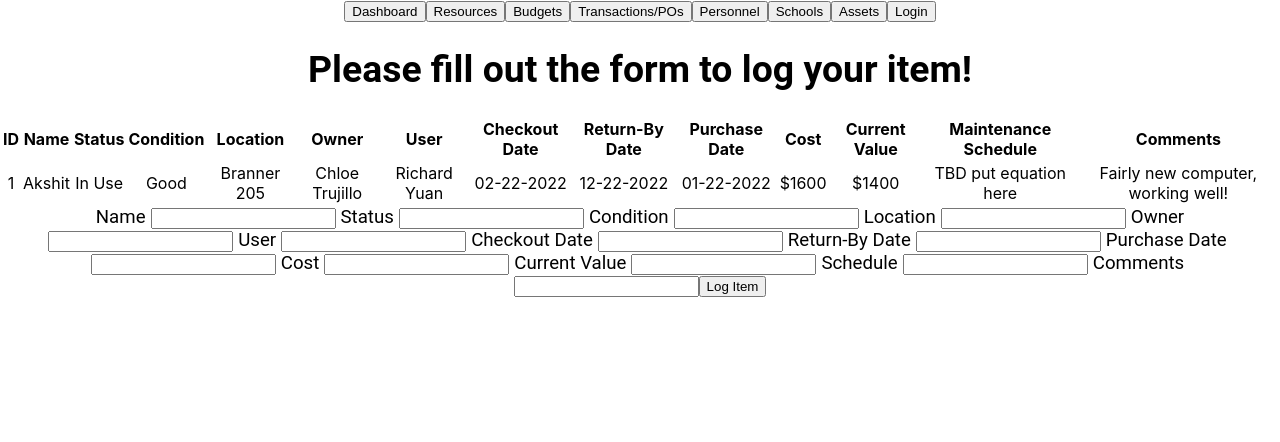
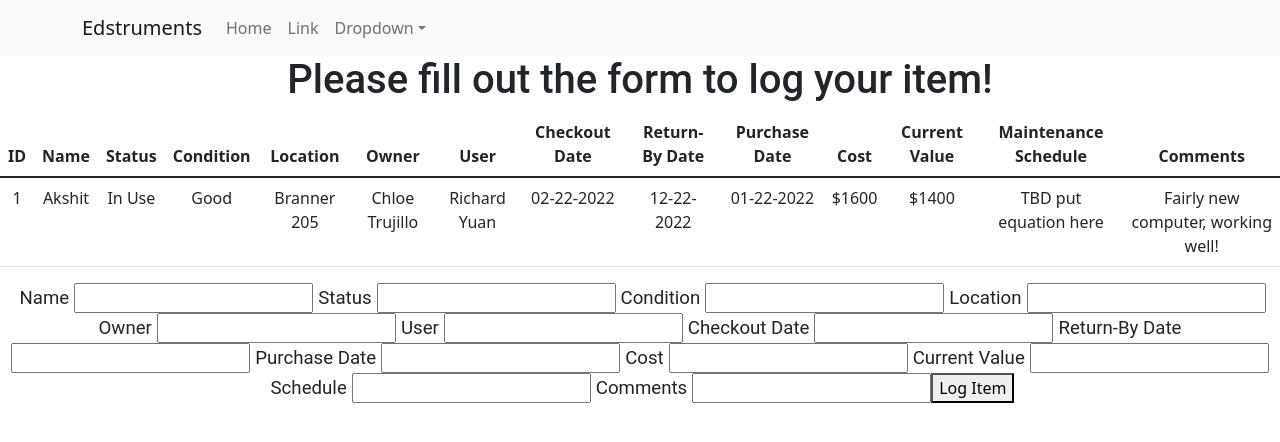
Before and after one commit to cs52-2022/edstruments, a React (Create React App) app in the folder edstruments/: page / in a window 1280 px wide. Shown: the top 442 px of the page. Built offline with nearby package versions, Linux system fonts and the light colour scheme.

Commit message:
replaced previous navbar with Bootstrap navbar + deleted unnecessary import statements

```diff
--- a/edstruments/package.json
+++ b/edstruments/package.json
@@ -3,10 +3,13 @@
   "version": "0.1.0",
   "private": true,
   "dependencies": {
+    "@material-ui/core": "^4.12.4",
     "@testing-library/jest-dom": "^5.16.4",
     "@testing-library/react": "^13.0.1",
     "@testing-library/user-event": "^13.5.0",
+    "bootstrap": "^5.1.3",
     "react": "^18.0.0",
+    "react-bootstrap": "^2.3.1",
     "react-dom": "^18.0.0",
     "react-scripts": "5.0.1",
     "web-vitals": "^2.1.4"
--- a/edstruments/src/App.js
+++ b/edstruments/src/App.js
@@ -1,108 +1,31 @@
 import './App.css';
 import TableData from './table';
+import * as React from "react";
+import * as ReactDOM from "react-dom";
+import { Navbar, Container, Nav, NavDropdown } from 'react-bootstrap';
 
 function App() {
   return (
     <div className="App">
-      <div class="mdc-tab-bar" role="tablist">
-        <div class="mdc-tab-scroller">
-          <div class="mdc-tab-scroller__scroll-area">
-            <div class="mdc-tab-scroller__scroll-content">
-              {/* INSERT LOGO HERE */}
-              <button class="mdc-tab mdc-tab--active" role="tab" aria-selected="true" tabindex="0">
-                <span class="mdc-tab__content">
-                  <span class="mdc-tab__icon material-icons" aria-hidden="true"></span>
-                  <span class="mdc-tab__text-label">Dashboard</span>
-                </span>
-                <span class="mdc-tab-indicator mdc-tab-indicator--active">
-                  <span class="mdc-tab-indicator__content mdc-tab-indicator__content--underline"></span>
-                </span>
-                <span class="mdc-tab__ripple"></span>
-              </button>
-
-              <button class="mdc-tab mdc-tab--active" role="tab" aria-selected="true" tabindex="0">
-                <span class="mdc-tab__content">
-                  <span class="mdc-tab__icon material-icons" aria-hidden="true"></span>
-                  <span class="mdc-tab__text-label">Resources</span>
-                </span>
-                <span class="mdc-tab-indicator mdc-tab-indicator--active">
-                  <span class="mdc-tab-indicator__content mdc-tab-indicator__content--underline"></span>
-                </span>
-                <span class="mdc-tab__ripple"></span>
-              </button>
-
-              <button class="mdc-tab mdc-tab--active" role="tab" aria-selected="true" tabindex="0">
-                <span class="mdc-tab__content">
-                  <span class="mdc-tab__icon material-icons" aria-hidden="true"></span>
-                  <span class="mdc-tab__text-label">Budgets</span>
-                </span>
-                <span class="mdc-tab-indicator mdc-tab-indicator--active">
-                  <span class="mdc-tab-indicator__content mdc-tab-indicator__content--underline"></span>
-                </span>
-                <span class="mdc-tab__ripple"></span>
-              </button>
-
-              <button class="mdc-tab mdc-tab--active" role="tab" aria-selected="true" tabindex="0">
-                <span class="mdc-tab__content">
-                  <span class="mdc-tab__icon material-icons" aria-hidden="true"></span>
-                  <span class="mdc-tab__text-label">Transactions/POs</span>
-                </span>
-                <span class="mdc-tab-indicator mdc-tab-indicator--active">
-                  <span class="mdc-tab-indicator__content mdc-tab-indicator__content--underline"></span>
-                </span>
-                <span class="mdc-tab__ripple"></span>
-              </button>
-
-              <button class="mdc-tab mdc-tab--active" role="tab" aria-selected="true" tabindex="0">
-                <span class="mdc-tab__content">
-                  <span class="mdc-tab__icon material-icons" aria-hidden="true"></span>
-                  <span class="mdc-tab__text-label">Personnel</span>
-                </span>
-                <span class="mdc-tab-indicator mdc-tab-indicator--active">
-                  <span class="mdc-tab-indicator__content mdc-tab-indicator__content--underline"></span>
-                </span>
-                <span class="mdc-tab__ripple"></span>
-              </button>
-
-              <button class="mdc-tab mdc-tab--active" role="tab" aria-selected="true" tabindex="0">
-                <span class="mdc-tab__content">
-                  <span class="mdc-tab__icon material-icons" aria-hidden="true"></span>
-                  <span class="mdc-tab__text-label">Schools</span>
-                </span>
-                <span class="mdc-tab-indicator mdc-tab-indicator--active">
-                  <span class="mdc-tab-indicator__content mdc-tab-indicator__content--underline"></span>
-                </span>
-                <span class="mdc-tab__ripple"></span>
-              </button>
-
-              <button class="mdc-tab mdc-tab--active" role="tab" aria-selected="true" tabindex="0">
-                <span class="mdc-tab__content">
-                  <span class="mdc-tab__icon material-icons" aria-hidden="true"></span>
-                  <span class="mdc-tab__text-label">Assets</span>
-                </span>
-                <span class="mdc-tab-indicator mdc-tab-indicator--active">
-                  <span class="mdc-tab-indicator__content mdc-tab-indicator__content--underline"></span>
-                </span>
-                <span class="mdc-tab__ripple"></span>
-              </button>
-
-              {/* INSERT DISTRICT INFO?*/}
-
-              <button class="mdc-tab mdc-tab--active" role="tab" aria-selected="true" tabindex="0">
-                <span class="mdc-tab__content">
-                  <span class="mdc-tab__icon material-icons" aria-hidden="true"></span>
-                  <span class="mdc-tab__text-label">Login</span>
-                </span>
-                <span class="mdc-tab-indicator mdc-tab-indicator--active">
-                  <span class="mdc-tab-indicator__content mdc-tab-indicator__content--underline"></span>
-                </span>
-                <span class="mdc-tab__ripple"></span>
-              </button>
-
-            </div>
-          </div>
-        </div>
-      </div>
+      <Navbar bg="light" expand="lg">
+        <Container>
+          <Navbar.Brand href="#home">Edstruments</Navbar.Brand>
+          <Navbar.Toggle aria-controls="basic-navbar-nav" />
+          <Navbar.Collapse id="basic-navbar-nav">
+            <Nav className="me-auto">
+              <Nav.Link href="#home">Home</Nav.Link>
+              <Nav.Link href="#link">Link</Nav.Link>
+              <NavDropdown title="Dropdown" id="basic-nav-dropdown">
+                <NavDropdown.Item href="#action/3.1">Action</NavDropdown.Item>
+                <NavDropdown.Item href="#action/3.2">Another action</NavDropdown.Item>
+                <NavDropdown.Item href="#action/3.3">Something</NavDropdown.Item>
+                <NavDropdown.Divider />
+                <NavDropdown.Item href="#action/3.4">Separated link</NavDropdown.Item>
+              </NavDropdown>
+            </Nav>
+          </Navbar.Collapse>
+        </Container>
+      </Navbar>
 
       <h1>Please fill out the form to log your item!</h1>
       <TableData />
--- a/edstruments/src/form.jsx
+++ b/edstruments/src/form.jsx
@@ -1,5 +1,4 @@
 import React, { useState } from 'react';
-import './table.css'
 
 function StudentForm(props) {
   const [name, setName] = useState('');
--- a/edstruments/src/index.js
+++ b/edstruments/src/index.js
@@ -3,6 +3,7 @@
 import './index.css';
 import App from './App';
 import reportWebVitals from './reportWebVitals';
+import "bootstrap/dist/css/bootstrap.css"
 
 const root = ReactDOM.createRoot(document.getElementById('root'));
 root.render(
--- a/edstruments/src/table.jsx
+++ b/edstruments/src/table.jsx
@@ -1,7 +1,7 @@
 import React, { useState } from 'react';
 import StudentForm from './form';
 import jsonData from './data.json';
-import './table.css'
+import './table.css';
 
 function TableData() {
   const [studentData, setStudentData] = useState(jsonData);
```
Also changed, not shown: 1 other file (tests, documents, lock files or other folders).
